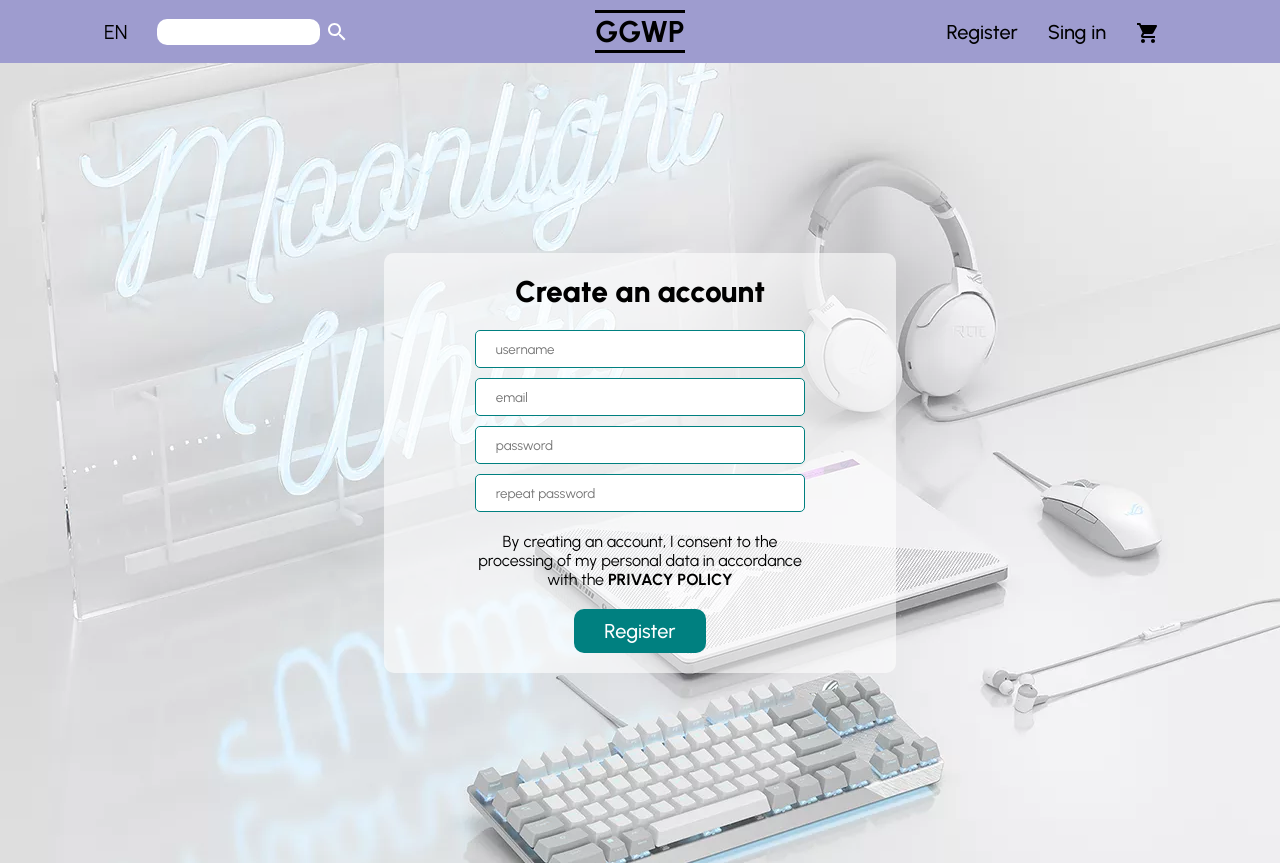
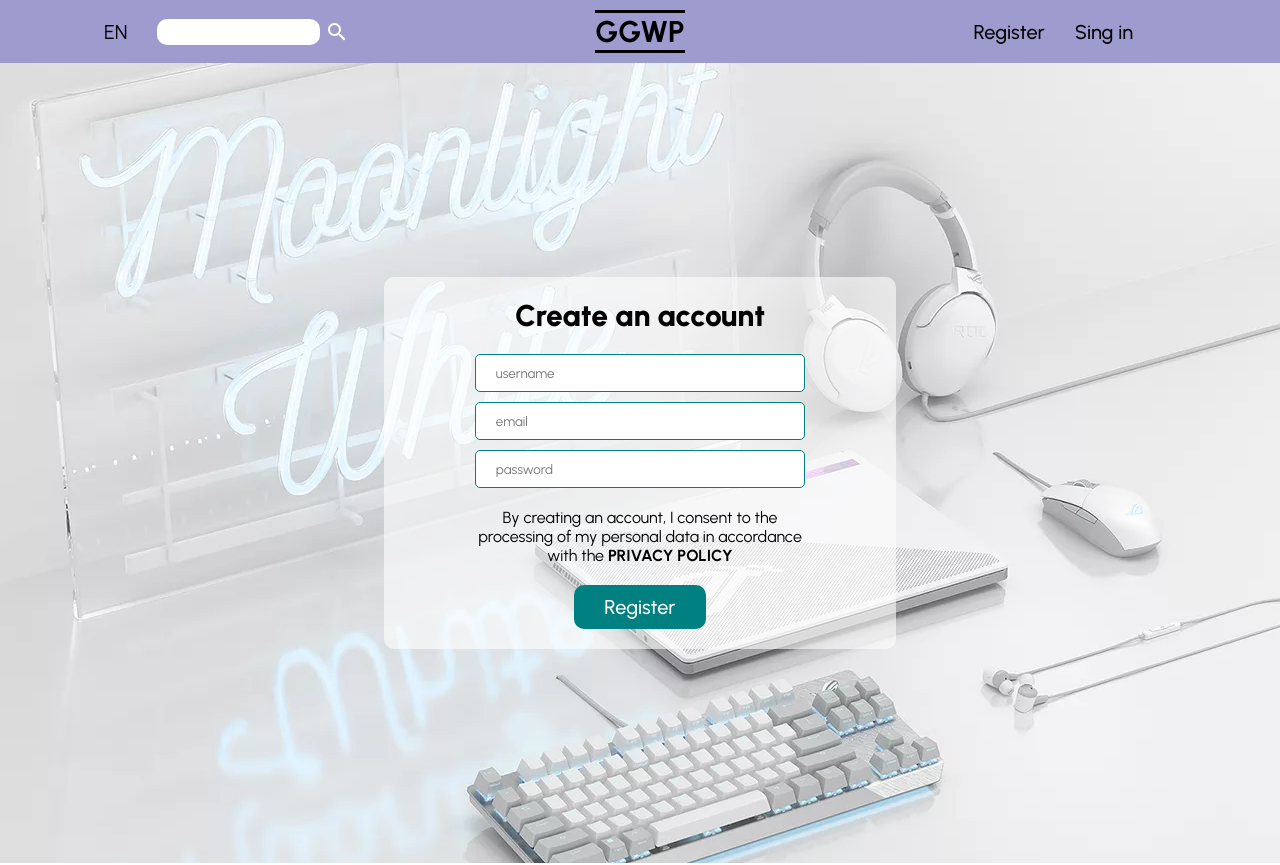
Before and after one commit to IvayloTashev/e-shop, a React (Vite) app in the folder client/: page /register in a window 1280 px wide. Shown: the top 865 px of the page. Built offline with nearby package versions, Linux system fonts and the light colour scheme.

Commit message:
Implement register functionality

```diff
--- a/client/src/components/navbar/Navbar.css
+++ b/client/src/components/navbar/Navbar.css
@@ -49,13 +49,15 @@
 }
 
 .navbar-register-container,
-.navbar-login-container {
+.navbar-login-container,
+.navbar-logout-container {
     font-size: 20px;
     font-weight: 500;
 }
 
 .navbar-register-container:hover,
 .navbar-login-container:hover,
-.navbar-cart-container:hover {
+.navbar-cart-container:hover,
+.navbar-logout-container:hover {
     transform: scale(1.2);
 }
--- a/client/src/components/navbar/Navbar.jsx
+++ b/client/src/components/navbar/Navbar.jsx
@@ -8,6 +8,7 @@ import { Link } from "react-router";
 
 const Navbar = () => {
     const quantity = useSelector(state => state.cart.quantity);
+    const user = useSelector((state) => state.user.currentUser);
 
     return (
         <div className='navbar-container'>
@@ -18,7 +19,7 @@ const Navbar = () => {
                     <span className='language'>EN</span>
                     <div className='search-container'>
                         <input type="text" />
-                        <Search style={{ color: "white", fontSize: 24, cursor: 'pointer'}} />
+                        <Search style={{ color: "white", fontSize: 24, cursor: 'pointer' }} />
                     </div>
                 </div>
 
@@ -29,15 +30,12 @@ const Navbar = () => {
                 </div>
 
                 <div className='navbar-right'>
-                    <div className='navbar-register-container'>
-                        <Link to={'/register'}>Register</Link>
 
+                    {user ? (
+                        <>
+                            <div className='navbar-logout-container'>
+                                <p>Logout</p>
                             </div>
-
-                    <div className='navbar-login-container'>
-                    <Link to={'/login'}>Sing in</Link>
-                    </div>
-
                             <div className='navbar-cart-container'>
                                 <Link to={'/cart'}>
                                     <Badge badgeContent={quantity} color="secondary">
@@ -45,6 +43,18 @@ const Navbar = () => {
                                     </Badge>
                                 </Link>
                             </div>
+                        </>
+                    ) : (
+                        <>
+                            <div className='navbar-register-container'>
+                                <Link to={'/register'}>Register</Link>
+                            </div>
+
+                            <div className='navbar-login-container'>
+                                <Link to={'/login'}>Sing in</Link>
+                            </div>
+                        </>
+                    )}
                 </div>
 
             </div>
--- a/client/src/pages/register/Register.jsx
+++ b/client/src/pages/register/Register.jsx
@@ -1,9 +1,25 @@
-import React from 'react'
+import React, { useState } from 'react'
 import './Register.css'
 import Navbar from '../../components/navbar/Navbar'
 import Footer from '../../components/footer/Footer'
+import { useDispatch } from 'react-redux'
+import { register } from '../../redux/apiCalls'
 
 const Register = () => {
+    const dispatch = useDispatch();
+    const [inputs, setInputs] = useState({});
+
+    const handleChange = (e) => {
+        setInputs((prev) => ({
+            ...prev, [e.target.name]: e.target.value
+        }))
+    }
+
+    const handleRegister = (e) => {
+        e.preventDefault()
+        register(dispatch, inputs)
+    }
+
     return (
         <div>
             <Navbar />
@@ -11,12 +27,11 @@ const Register = () => {
                 <div className='register-wrapper'>
                     <h1>Create an account</h1>
                     <form action="">
-                        <input type="text" placeholder='username' />
-                        <input type="text" placeholder='email' />
-                        <input type="password" placeholder='password' />
-                        <input type="password" placeholder='repeat password' />
+                        <input name='username' type="text" placeholder='username' onChange={handleChange} />
+                        <input name='email' type="text" placeholder='email' onChange={handleChange} />
+                        <input name='password' type="password" placeholder='password' onChange={handleChange} />
                         <p>By creating an account, I consent to the processing of my personal data in accordance with the <b>PRIVACY POLICY</b></p>
-                        <button>Register</button>
+                        <button onClick={handleRegister}>Register</button>
                     </form>
                 </div>
             </div>
```
Lines whose indentation alone changed are shown as unchanged.
